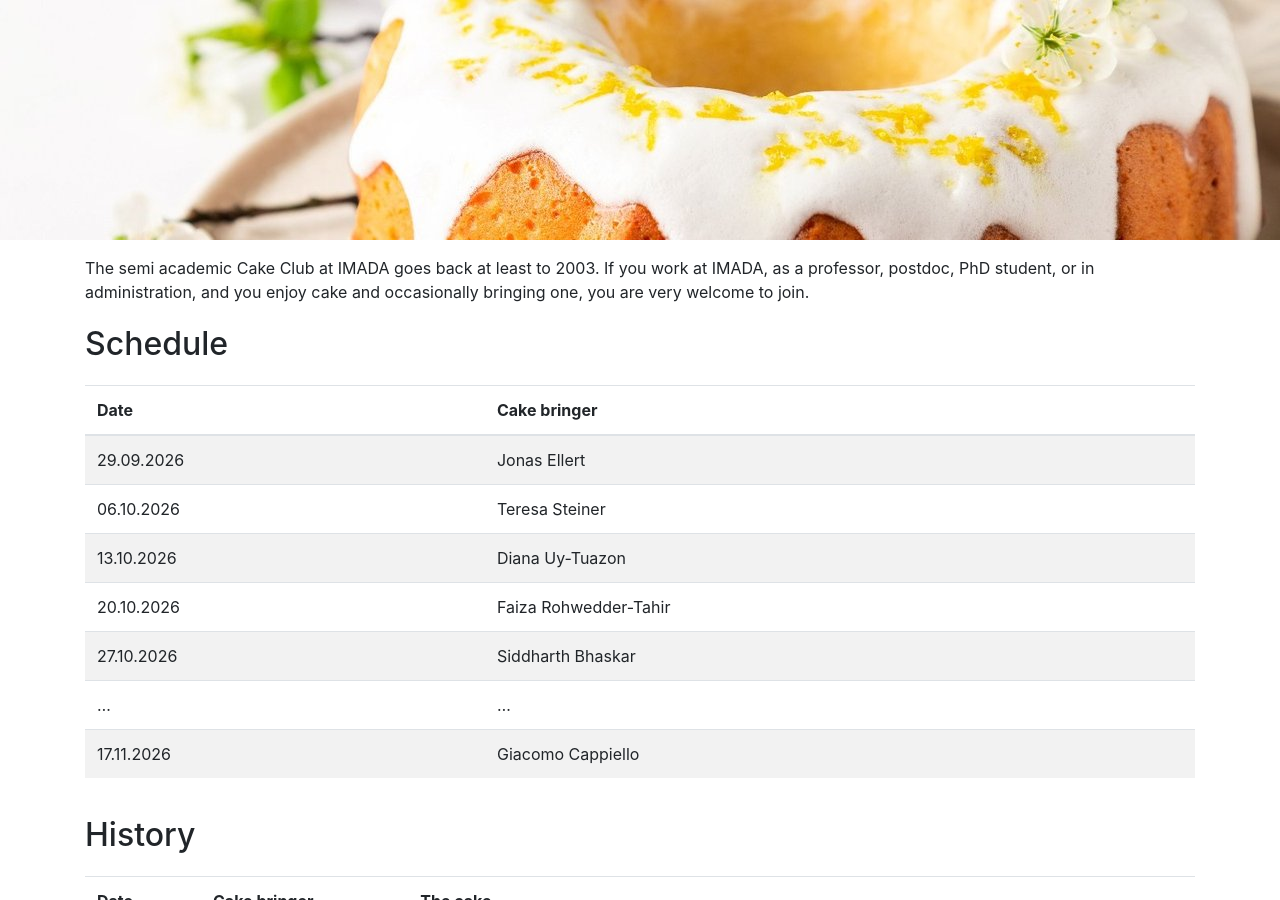
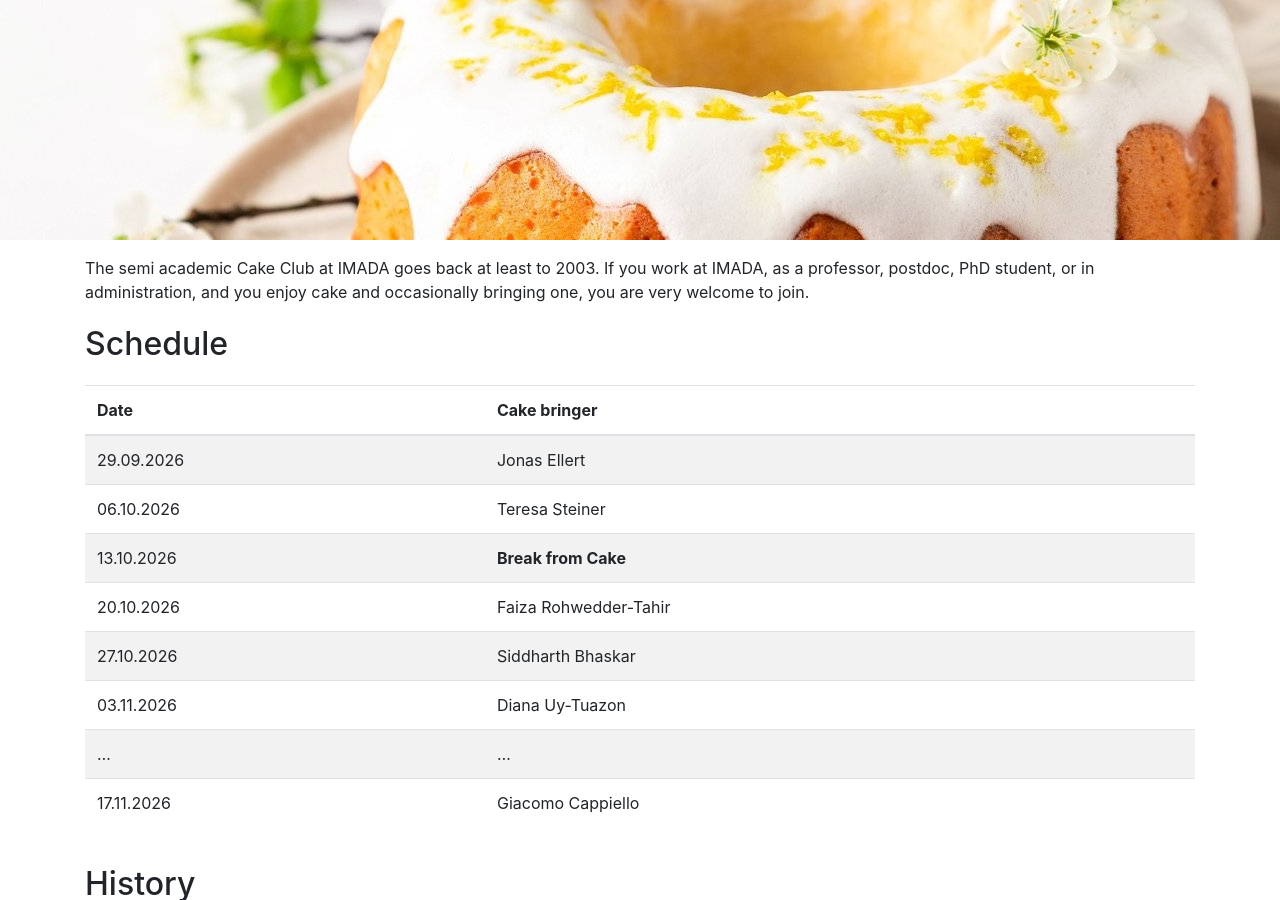
Before and after one commit to larsrohwedder/larsrohwedder.github.io, a Jekyll site: the page built from cakeclub/index.html, in a window 1280 px wide and 900 px high. Built offline with Jekyll 4.4.1, drawn with Linux system fonts in a browser that asks for light colours.

Commit message:
Update schedule.md

```diff
--- a/cakeclub/schedule.md
+++ b/cakeclub/schedule.md
@@ -3,8 +3,9 @@
 | ---------- | --------------------- |
 | 29.09.2026 | Jonas Ellert          |
 | 06.10.2026 | Teresa Steiner        |
-| 13.10.2026 | Diana Uy-Tuazon       |
+| 13.10.2026 | **Break from Cake**   |
 | 20.10.2026 | Faiza Rohwedder-Tahir |
 | 27.10.2026 | Siddharth Bhaskar     |
+| 03.11.2026 | Diana Uy-Tuazon       |
 | ...        | ...                   |
 | 17.11.2026 | Giacomo Cappiello     |
```
